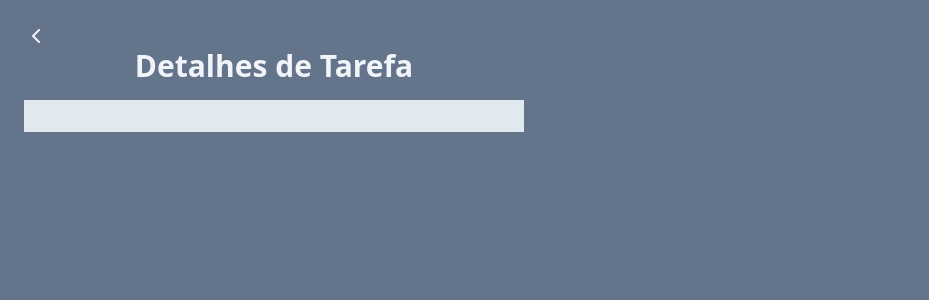
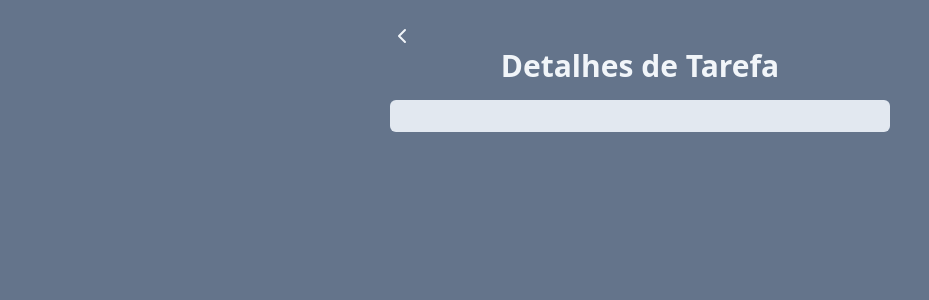
Before and after one commit to KathrynOliveira/course-task-manager, a React (Vite) app: page /task in a window 1280 px wide. Shown: the top 300 px of the page, without its empty margins (0-929 px from the left). Built offline with nearby package versions, Linux system fonts and the light colour scheme.

Commit message:
class adjustment

```diff
--- a/src/pages/TaskPage.jsx
+++ b/src/pages/TaskPage.jsx
@@ -7,8 +7,9 @@ function TaskPage() {
   const [searchParams] = useSearchParams();
   const title = searchParams.get("title");
   const description = searchParams.get("description");
+
   return (
-    <div className="w-screen h-screen bg-slate-500 p-6">
+    <div className="w-screen h-screen bg-slate-500 p-6 flex justify-center">
       <div className="w-[500px] space-y-4">
         <div className="flex justify-center relative mb-6">
           <button
@@ -19,7 +20,7 @@ function TaskPage() {
           </button>
         </div>
         <Title>Detalhes de Tarefa</Title>
-        <div className="bg-slate-200 p-4 rounded-md-">
+        <div className="bg-slate-200 p-4 rounded-md">
           <h2 className="text-xl font-bold text-slate-600">{title}</h2>
           <p className=" text-slate-600">{description}</p>
         </div>
```
